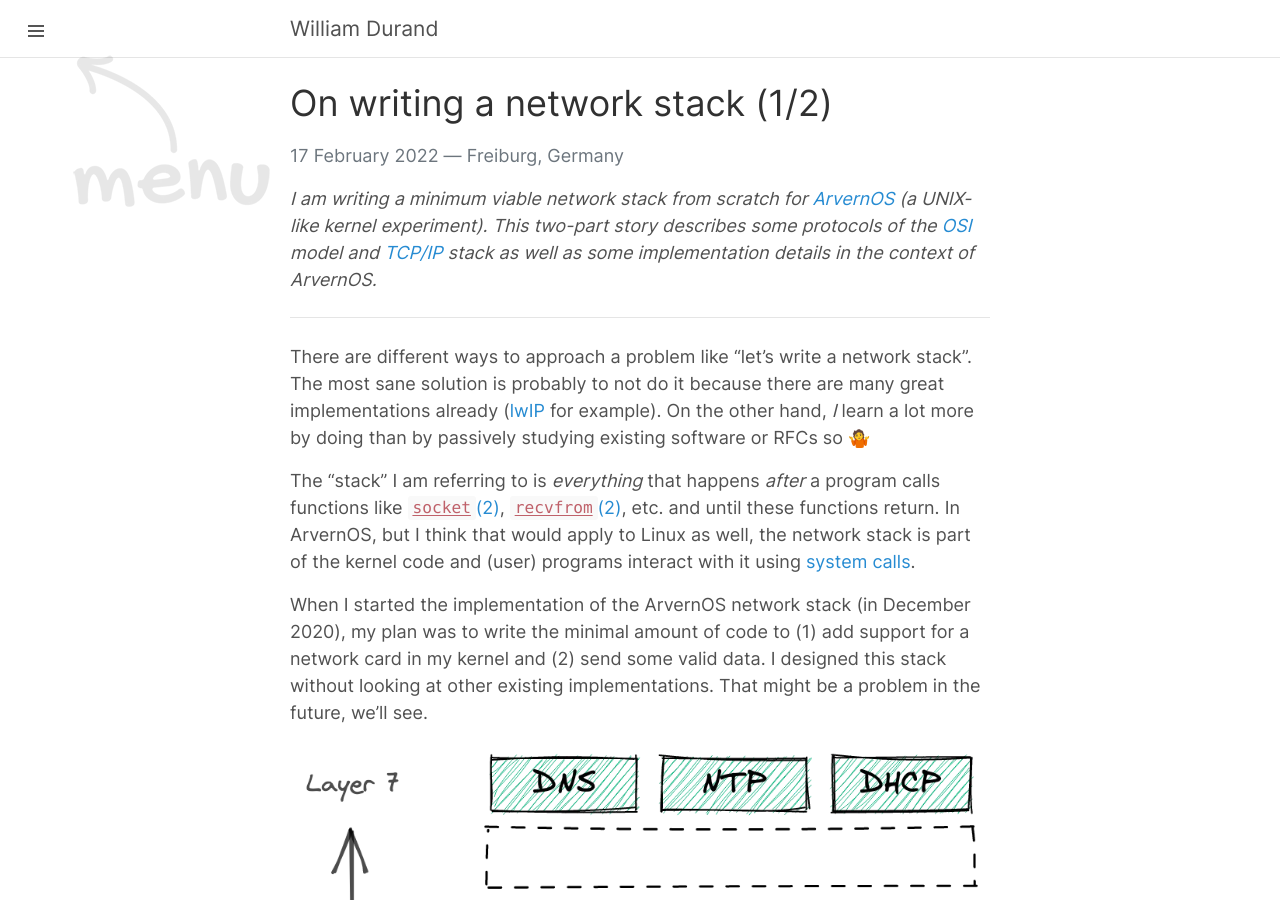
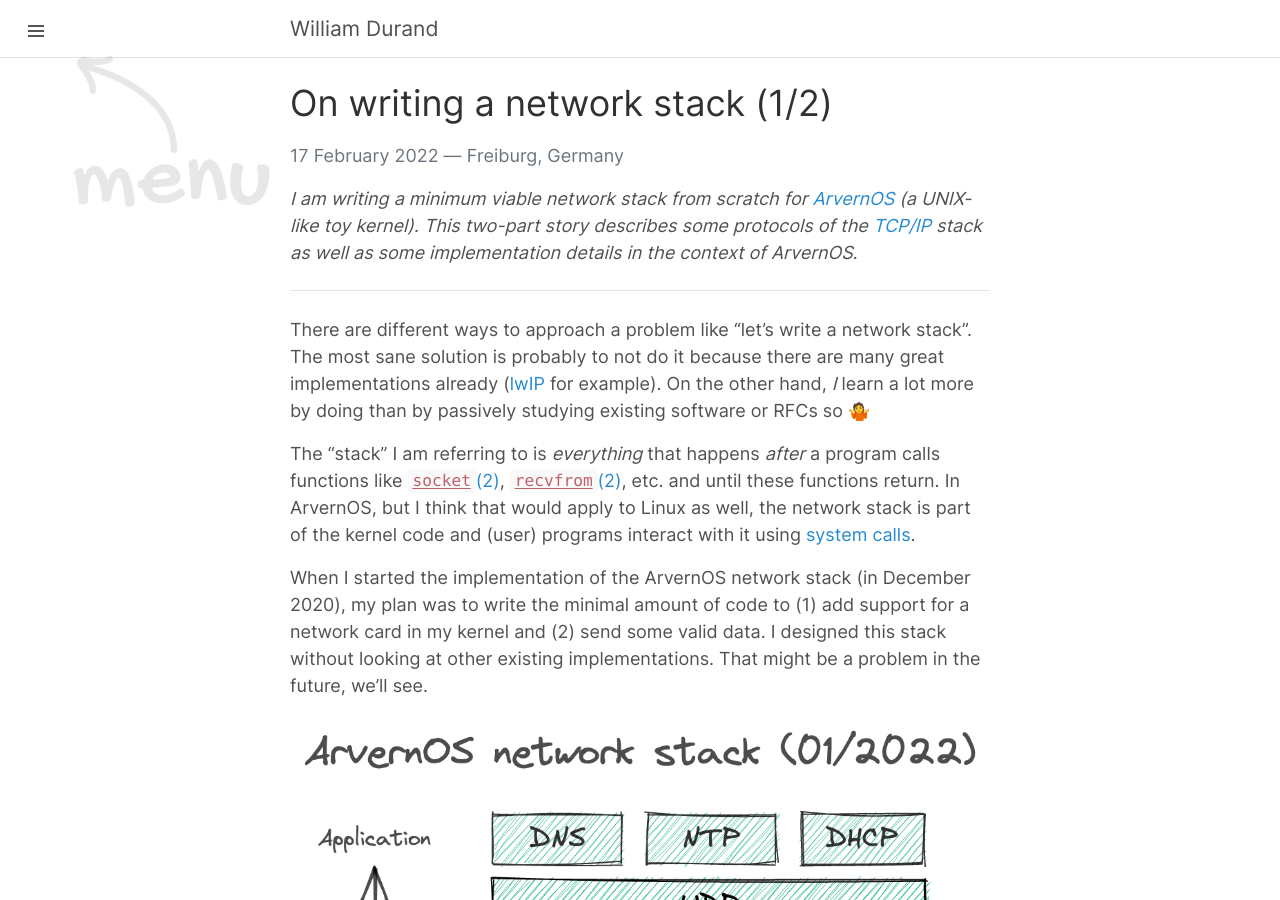
Before and after one commit to willdurand/willdurand.github.io, a Jekyll site: the page built from _posts/2022-02-17-on-writing-a-network-stack-part-1.md, in a window 1280 px wide and 900 px high. Built offline with Jekyll 4.4.1, drawn with Linux system fonts in a browser that asks for light colours; some of the changed text lies outside the part shown.

Commit message:
update some network stack images

```diff
--- a/_posts/2022-02-17-on-writing-a-network-stack-part-1.md
+++ b/_posts/2022-02-17-on-writing-a-network-stack-part-1.md
@@ -2,14 +2,14 @@
 layout: post
 title: "On writing a network stack (1/2)"
 location: "Freiburg, Germany"
-image: /images/posts/2022/02/network-stack-part-1.webp?v=2
+image: /images/posts/2022/02/network-stack-social.webp
 tweet_id: 1494288808669503492
 ---
 
 _I am writing a minimum viable network stack from scratch for [ArvernOS][] (a
-UNIX-like kernel experiment). This two-part story describes some protocols of
-the [OSI][] model and [TCP/IP][tcp-ip] stack as well as some implementation
-details in the context of ArvernOS._
+UNIX-like toy kernel). This two-part story describes some protocols of the
+[TCP/IP][tcp-ip] stack as well as some implementation details in the context of
+ArvernOS._
 
 ---
 
@@ -87,8 +87,8 @@ exchange data with other machines **within the same LAN** (a "home" or "office"
 network for instance). Machines are connected to each other with **physical**
 cables.
 
-At this level (or layer in OSI model parlance), we send and receive frames using
-[MAC addresses][mac address]. A MAC address looks like this:
+At this level (or layer in [OSI model][osi] parlance), we send and receive
+frames using [MAC addresses][mac address]. A MAC address looks like this:
 `52:55:0a:00:02:03`. It's possible to target a specific machine but only if we
 know its MAC address. Otherwise we have to use the broadcast MAC address, which
 target all machines configured to accept broadcasted frames (network cards can
```
Also changed, not shown: images/posts/2022/02/arvernos-network-stack-202201.webp, images/posts/2022/02/network-stack-part-1.webp (deleted), images/posts/2022/02/network-stack-social.webp (added).
